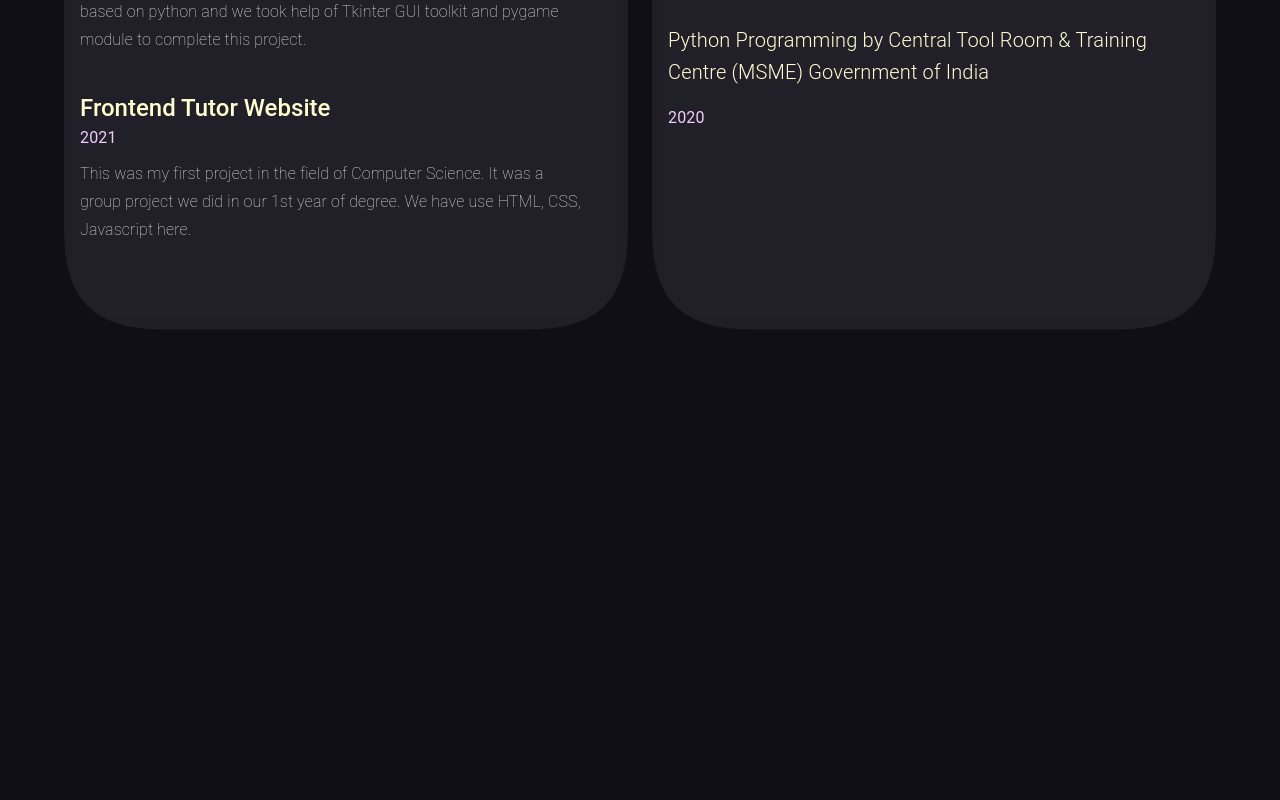
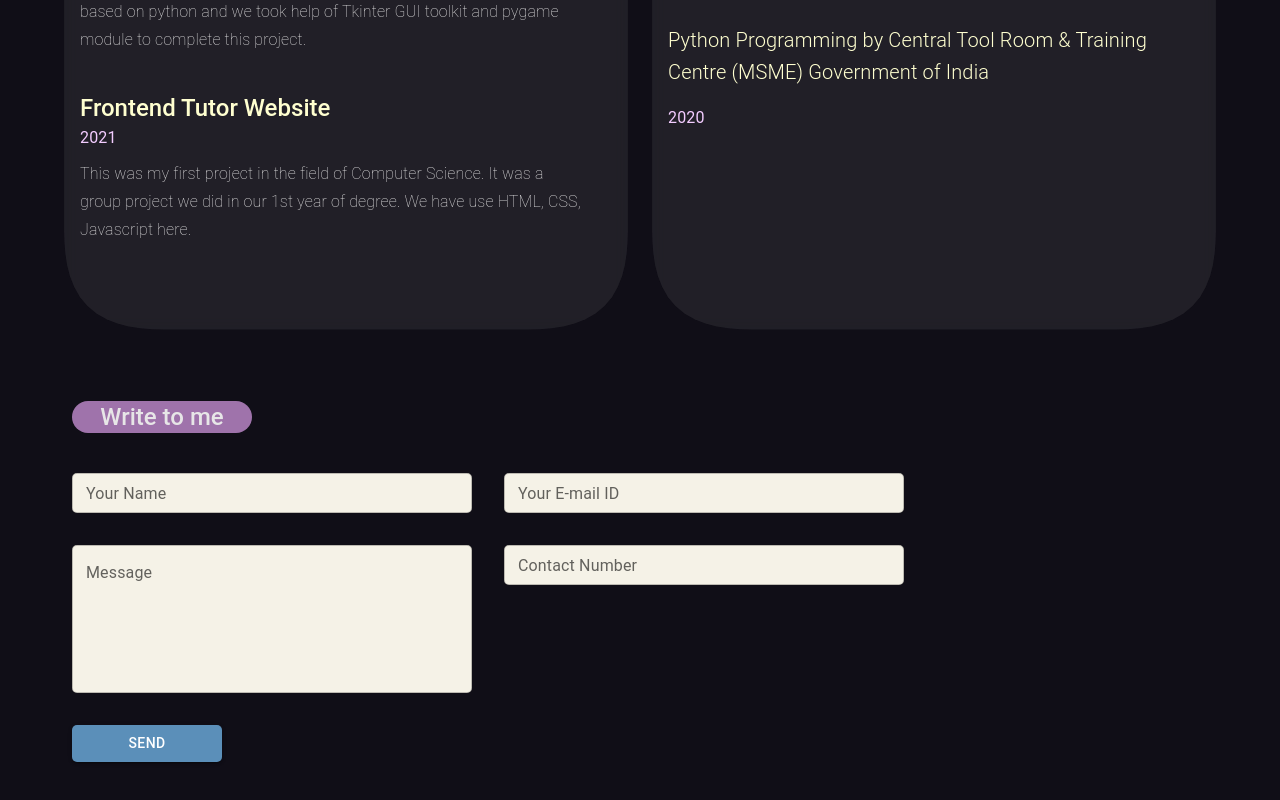
Before and after one commit to hrishiraj102/portfolio, a React (Create React App) app: page / in a window 1280 px wide. Shown: the part 2309-3109 px from the top of the page. Before the commit the page ends 2639 px from the top, so only its background shows below. Built offline with nearby package versions, Linux system fonts and the light colour scheme.

Commit message:
7th Feb commit added footer

```diff
--- a/src/App.js
+++ b/src/App.js
@@ -3,13 +3,15 @@ import './App.css';
 import Header from './components/Header';
 import Aboutme from './components/Aboutme';
 import ProjectComponent from './components/ProjectComponent';
+import Footer from './components/Footer';
 
 function App() {
   return (
     <div>
-      < Header/>
-      < Aboutme/>
-      <ProjectComponent/>
+      < Header />
+      < Aboutme />
+      <ProjectComponent />
+      <Footer />
     </div>
   );
 }
--- /dev/null
+++ b/src/components/Footer.jsx
@@ -0,0 +1,65 @@
+import { Email, Label, Message } from "@mui/icons-material";
+import { Button, CircularProgress, Grid, Input, TextField, Typography } from "@mui/material";
+import { Container, Box } from "@mui/system";
+import React from "react";
+
+
+
+
+function Footer() {
+
+
+
+    return (
+
+        <div>
+            <Box sx={{ mb: 30 }}>
+                <Container sx={{ mt: 15 }}>
+                    <Grid container rowSpacing={1} columnSpacing={{ xs: 1, sm: 2, md: 3 }}
+                        sx={{ display: "flex", justifyContent: "center" }}>
+
+                        <Box item xs={12} sm={6} height={200} sx={{ ml: 2, width: "100%", display: "flex", justifyContent: "center", flexDirection: "column", }}
+
+                        >
+                            <Box sx={{ backgroundColor: "#9F73AB", height: "auto", width: "180px", ml: 2, mr: 2, borderRadius: "20px" }}>
+                                <Typography variant="h5" sx={{ fontWeight: "500", justifyContent: "center", display: "flex" }}>
+                                    Write to me
+                                </Typography>
+                            </Box>
+                            <Grid sx={{ width: "80%", mt: 5 }}>
+                                <form>
+                                    <TextField id="outlined-basic" label="Your Name" sx={{ backgroundColor: "#F5F2E7", width: 400, ml: 2, mr: 2, borderRadius: "5px", mb: 4 }} variant="outlined" size="small" />
+                                    <TextField id="outlined-basic" type="email" label="Your E-mail ID" sx={{ backgroundColor: "#F5F2E7", width: 400, ml: 2, mr: 2, mb: 4, borderRadius: "5px" }} variant="outlined" size="small" />
+
+                                    <TextField
+                                        id="outlined-multiline-static"
+                                        label="Message"
+                                        multiline
+                                        rows={5}
+
+                                        sx={{ backgroundColor: "#F5F2E7", width: 400, ml: 2, mr: 2, mb: 4, borderRadius: "5px" }}
+                                    />
+                                    <TextField id="outlined-basic" type="number" label="Contact Number" sx={{ backgroundColor: "#F5F2E7", width: 400, ml: 2, mr: 2, mb: 4, borderRadius: "5px" }} variant="outlined" size="small" />
+                                    <div >
+
+
+                                        <Button variant="contained" onClick={()=> window.alert("Will available soon")} sx={{ backgroundColor: "#5B8FB9", width: 150, ml: 2, mr: 2, borderRadius: "5px", }}>Send</Button>
+                                    </div>
+
+                                </form>
+
+                            </Grid>
+
+
+
+                        </Box>
+                    </Grid>
+
+
+                </Container>
+            </Box>
+        </div>
+    )
+
+}
+export default Footer
--- a/src/components/Header.js
+++ b/src/components/Header.js
@@ -38,7 +38,7 @@ function Header() {
                                 display: "flex",
                                 flexDirection: "column",
                                 justifyContent: "center"
-                                ,
+
 
 
                             }}
--- a/src/components/ProjectComponent.js
+++ b/src/components/ProjectComponent.js
@@ -2,6 +2,7 @@ import React from "react";
 import { Grid, Box, Typography, } from "@mui/material";
 import { Container, } from "@mui/system";
 import './Project.css'
+
 
 
 function ProjectComponent() {
@@ -79,6 +80,10 @@ function ProjectComponent() {
         ]
 
 
+
+
+
+
     return (
         <div>
             <Box>
@@ -90,24 +95,25 @@ function ProjectComponent() {
                         columnSpacing={{ xs: 1, sm: 2, md: 3 }}
                         sx={{
                             display: "flex",
-                            mt: 20
+                            mt: 20,
+                            mb:20
                         }}
                     >
                         <Grid
                             item xs={12} sm={6}
 
                             sx={{
-                                mt: 2
+                                mt: 2,
 
                             }}
 
                         >
-                            <Box className="clothoid-corner"
+                            <Grid className="clothoid-corner"
 
                                 sx={{
 
 
-                                    height: "140vh",
+                                    height: "140vh ",
                                     display: "flex",
                                     flexDirection: "column",
                                     justifyContent: "center",
@@ -125,6 +131,7 @@ function ProjectComponent() {
                                             <Box
 
                                                 sx={{
+
                                                     height: "190px",
                                                     width: "90%",
                                                     ml: 2,
@@ -154,7 +161,7 @@ function ProjectComponent() {
                                     )
                                 })}
 
-                            </Box>
+                            </Grid>
 
                         </Grid>
 
@@ -166,11 +173,11 @@ function ProjectComponent() {
 
                         >
 
-                            <Box className="clothoid-corner"
+                            <Grid className="clothoid-corner"
 
                                 sx={{
+                                    height: "140vh",
 
-                                    height: "140vh",
                                     display: "flex",
                                     flexDirection: "column",
 
@@ -210,7 +217,7 @@ function ProjectComponent() {
                                 })}
 
 
-                            </Box>
+                            </Grid>
 
                         </Grid>
 
```
Also changed, not shown: src/components/HeaderCSS.jsx (line endings or trailing spaces).
